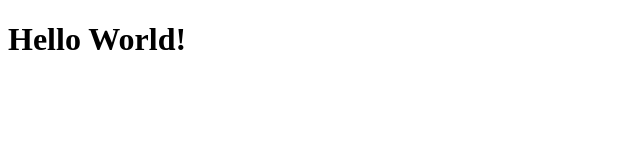
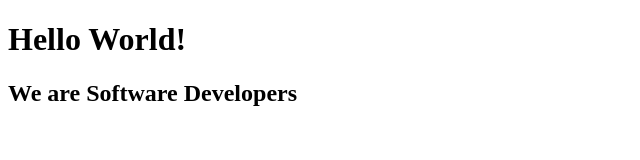
Before and after one commit to Kyle-Law/microverse-trial, a plain HTML site: page index.html in a window 1280 px wide. Shown: the whole page, without its empty margins (0-640 px from the left). Drawn offline with Linux system fonts and the light colour scheme.

Commit message:
Software developers added

```diff
--- a/index.html
+++ b/index.html
@@ -23,6 +23,7 @@
     -->
 
     <h1>Hello World!</h1>
+    <h2>We are Software Developers</h2>
     <script  src="js/index.js"></script>
   </body>
 </html>
```
